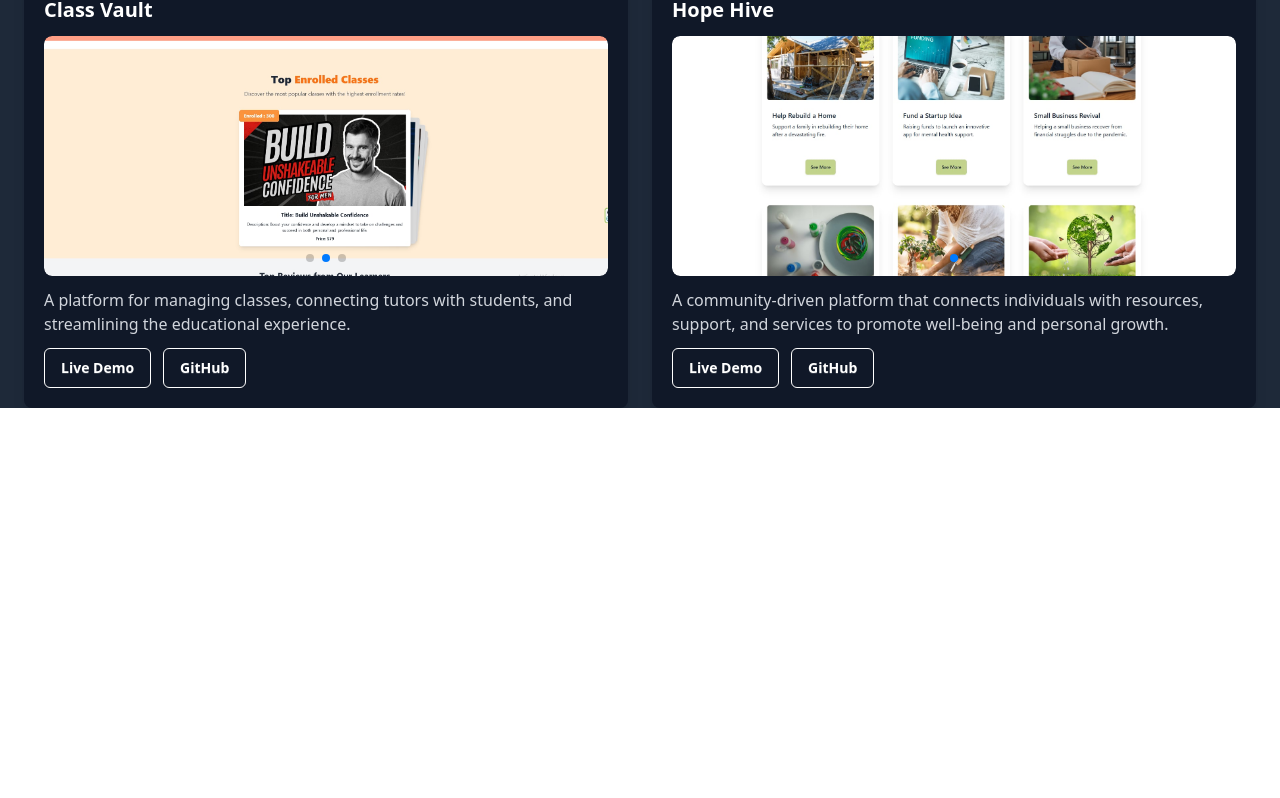
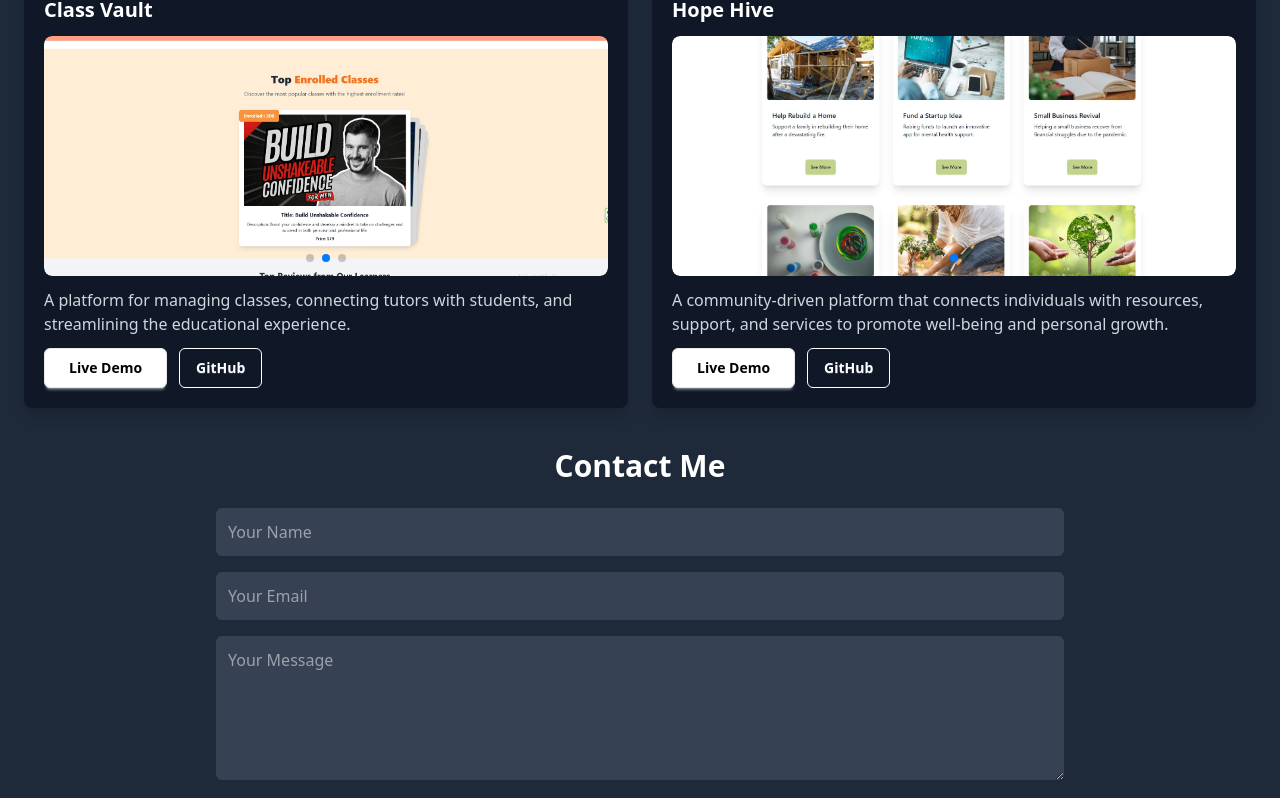
Before and after one commit to Parvej101/parvej-portfolio-by-next-js, a Next.js app: page / in a window 1280 px wide. Shown: the part 1999-2797 px from the top of the page. Before the commit the page ends 2407 px from the top, so only its background shows below. Built offline with nearby package versions, Linux system fonts and the light colour scheme; a web font is replaced by a local one.

Commit message:
added email js for mailing client

```diff
--- /dev/null
+++ b/app/components/ContactSection.js
@@ -0,0 +1,88 @@
+"use client";
+
+import { useState } from "react";
+import emailjs from "emailjs-com";
+
+export default function ContactSection() {
+  const [formData, setFormData] = useState({
+    name: "",
+    email: "",
+    message: "",
+  });
+
+  const [status, setStatus] = useState("");
+
+  const handleChange = (e) => {
+    setFormData({ ...formData, [e.target.name]: e.target.value });
+  };
+
+  const handleSubmit = (e) => {
+    e.preventDefault();
+
+    emailjs
+      .send(
+        "service_sz0okmc", // Replace with your EmailJS Service ID
+        "template_cif3jjt", // Replace with your EmailJS Template ID
+        {
+          from_name: formData.name,
+          from_email: formData.email,
+          message: formData.message,
+        },
+        "QUxP6858qm0Ej6wNw" // Replace with your EmailJS Public Key
+      )
+      .then(
+        () => {
+          setStatus("Message sent successfully!");
+          setFormData({ name: "", email: "", message: "" });
+        },
+        (error) => {
+          console.error("Error:", error);
+          setStatus("Failed to send message. Please try again.");
+        }
+      );
+  };
+
+  return (
+    <section id="contact" className="py-10 bg-gray-800 text-white">
+      <div className="max-w-4xl mx-auto px-6">
+        <h2 className="text-3xl font-bold mb-6 text-center">Contact Me</h2>
+        <form onSubmit={handleSubmit} className="space-y-4">
+          <input
+            type="text"
+            name="name"
+            placeholder="Your Name"
+            value={formData.name}
+            onChange={handleChange}
+            className="w-full p-3 rounded-md bg-gray-700 text-white focus:outline-none"
+            required
+          />
+          <input
+            type="email"
+            name="email"
+            placeholder="Your Email"
+            value={formData.email}
+            onChange={handleChange}
+            className="w-full p-3 rounded-md bg-gray-700 text-white focus:outline-none"
+            required
+          />
+          <textarea
+            name="message"
+            placeholder="Your Message"
+            value={formData.message}
+            onChange={handleChange}
+            rows="5"
+            className="w-full p-3 rounded-md bg-gray-700 text-white focus:outline-none"
+            required
+          ></textarea>
+          <button
+            type="submit"
+            className="w-full bg-blue-500 hover:bg-blue-600 text-white px-4 py-2 rounded-md"
+          >
+            Send Message
+          </button>
+        </form>
+        {status && <p className="mt-4 text-center">{status}</p>}
+      </div>
+    </section>
+  );
+}
--- a/app/components/ProjectCard.js
+++ b/app/components/ProjectCard.js
@@ -52,7 +52,7 @@ export default function ProjectCard({ project }) {
           <a
             href={project.liveLink}
             target="_blank"
-            className=" text-white  btn btn-ghost border-white hover:bg-gray-500 px-4 py-2 rounded-md"
+            className=" btn bg-white text-black lg:px-6 px-3 py-2 rounded-md hover:bg-gray-200 transition"
           >
             Live Demo
           </a>
--- a/app/page.js
+++ b/app/page.js
@@ -1,8 +1,9 @@
 
 import About from "./components/About";
 import Banner from "./components/Banner";
+import ContactSection from "./components/ContactSection";
 import Project from "./components/Project";
-import ProjectCard from "./components/ProjectCard";
+
 
 import SkillsCard from "./components/SkillsCard";
 
@@ -13,8 +14,8 @@ export default function Home() {
     <Banner></Banner>
     <About></About>
     <SkillsCard></SkillsCard>
-    {/* <ProjectCard></ProjectCard> */}
     <Project></Project>
+    <ContactSection></ContactSection>
 
    </div>
   );
--- a/package.json
+++ b/package.json
@@ -10,12 +10,14 @@
   },
   "dependencies": {
     "daisyui": "^5.0.9",
+    "emailjs-com": "^3.2.0",
     "framer-motion": "^12.5.0",
     "lottie-react": "^2.4.1",
     "next": "15.2.3",
     "react": "^19.0.0",
     "react-dom": "^19.0.0",
     "react-icons": "^5.5.0",
+    "react-mail": "^0.0.1",
     "react-type-animation": "^3.2.0",
     "swiper": "^11.2.6"
   },
```
Also changed, not shown: 1 other file (tests, documents, lock files or other folders).
